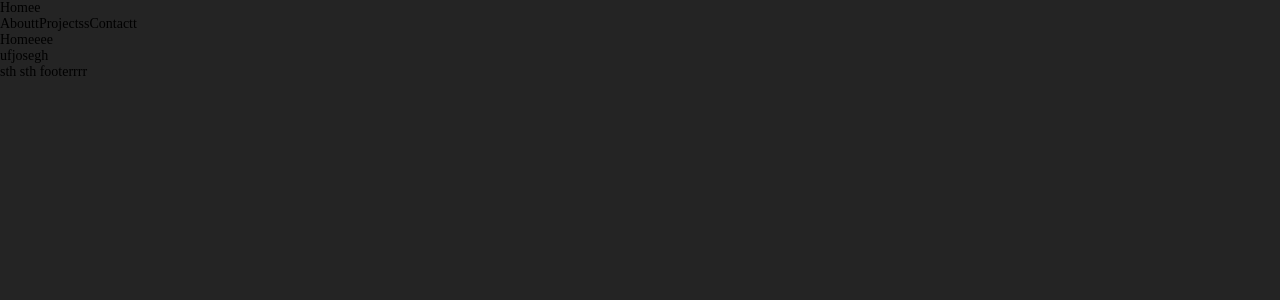
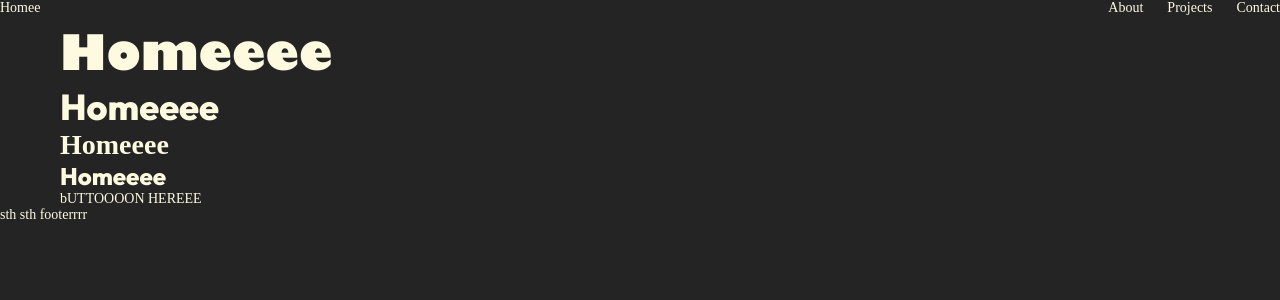
Before and after one commit to EvgeniaBabulkova/portfolio, a React (Vite) app: page / in a window 1280 px wide. Shown: the top 300 px of the page. Built offline with nearby package versions, Linux system fonts and the light colour scheme; a web font is replaced by a local one.

Commit message:
typography

```diff
--- a/src/components/layout/Navbar.tsx
+++ b/src/components/layout/Navbar.tsx
@@ -2,12 +2,12 @@ import { Link, NavLink } from "react-router-dom";
 
 export default function Navbar() {
   return (
-    <nav>
+    <nav className="flex justify-between">
       <Link to="/">Homee</Link>
-      <div>
-        <NavLink to="/about">Aboutt</NavLink>
-        <NavLink to="/projects">Projectss</NavLink>
-        <NavLink to="/contact">Contactt</NavLink>
+      <div className="flex gap-(--spacing-lg)">
+        <NavLink to="/about">About</NavLink>
+        <NavLink to="/projects">Projects</NavLink>
+        <NavLink to="/contact">Contact</NavLink>
       </div>
     </nav>
   );
--- a/src/pages/HomePage.tsx
+++ b/src/pages/HomePage.tsx
@@ -4,7 +4,10 @@ export default function HomePage() {
   return (
     <>
       <h1>Homeeee</h1>
-      <Button>ufjosegh</Button>
+      <h2>Homeeee</h2>
+      <h3>Homeeee</h3>
+      <h4>Homeeee</h4>
+      <Button>bUTTOOOON HEREEE</Button>
     </>
   );
 }
--- a/src/styles/index.css
+++ b/src/styles/index.css
@@ -3,10 +3,27 @@
 @import "./fonts.css";
 
 body {
-  margin: 0;
-  display: flex;
-  min-width: 320px;
-  min-height: 100vh;
   font: var(--font-bodyStd);
   background-color: var(--col-surface-secondary);
+  color: var(--col-text-primary);
 }
+
+main {
+  padding-inline: 60px;
+}
+
+h1 {
+  font: var(--font-h1);
+}
+
+h2 {
+  font: var(--font-h2);
+}
+
+h3 {
+  font: var(--font-h3);
+}
+
+h4 {
+  font: var(--font-h4);
+}
--- a/src/styles/variables.css
+++ b/src/styles/variables.css
@@ -1,14 +1,15 @@
 :root {
   /* colors */
-  --col-text-primary: #242424;
+  --col-text-primary: #fefae0;
   --col-text-secondary: #357677;
   --col-text-tertiary: #f2542d;
-  --col-text-invert: #fefae0;
+  --col-text-invert: #242424;
 
   --col-surface-primary: #121212;
   --col-surface-secondary: #242424;
   --col-surface-tertiary: #fefae0;
 
+  /* to continueeeeeeeeeeeeeeeeeeeeeeeeeeeeeeeeeeeeeeeeeeeeeeeeeeeeeeeeeeeeeeeeeeeeeeeeeeeeeeeeeee */
   --col-graph-1: #357677;
   --col-graph-2: #22434b;
   --col-graph-3: #f2542d;
```
